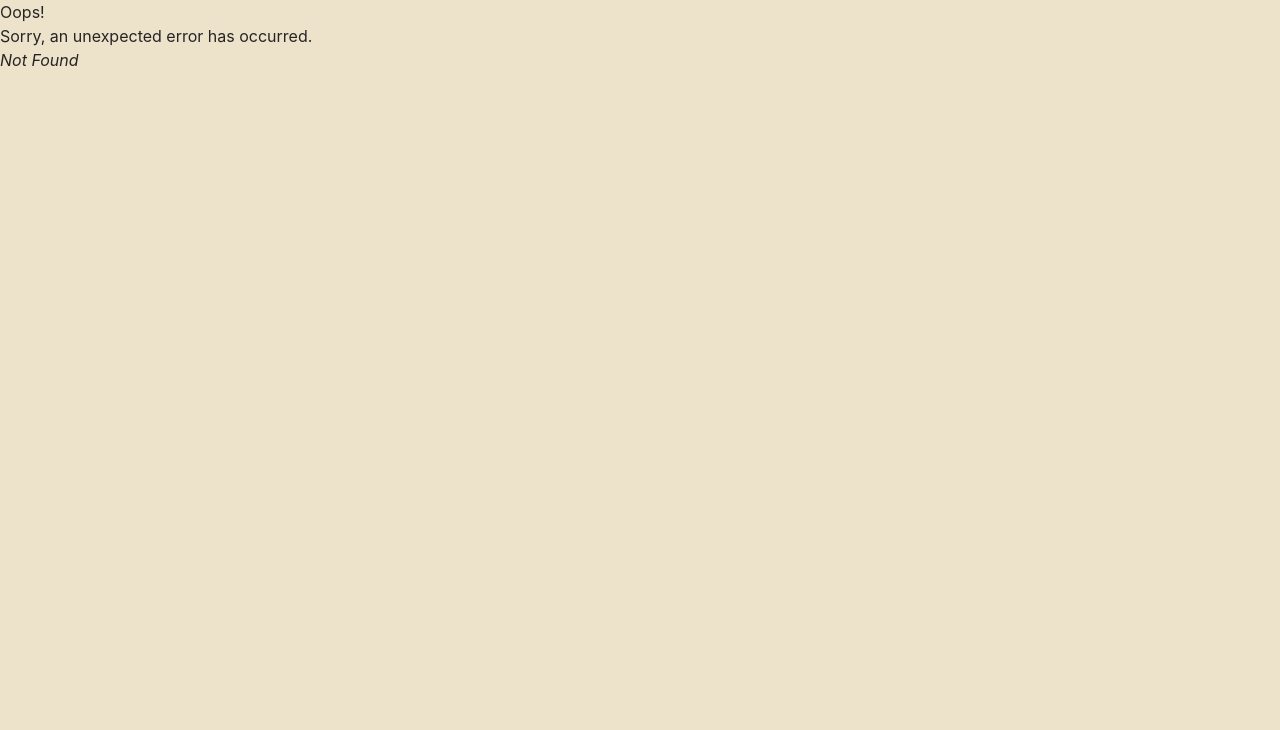
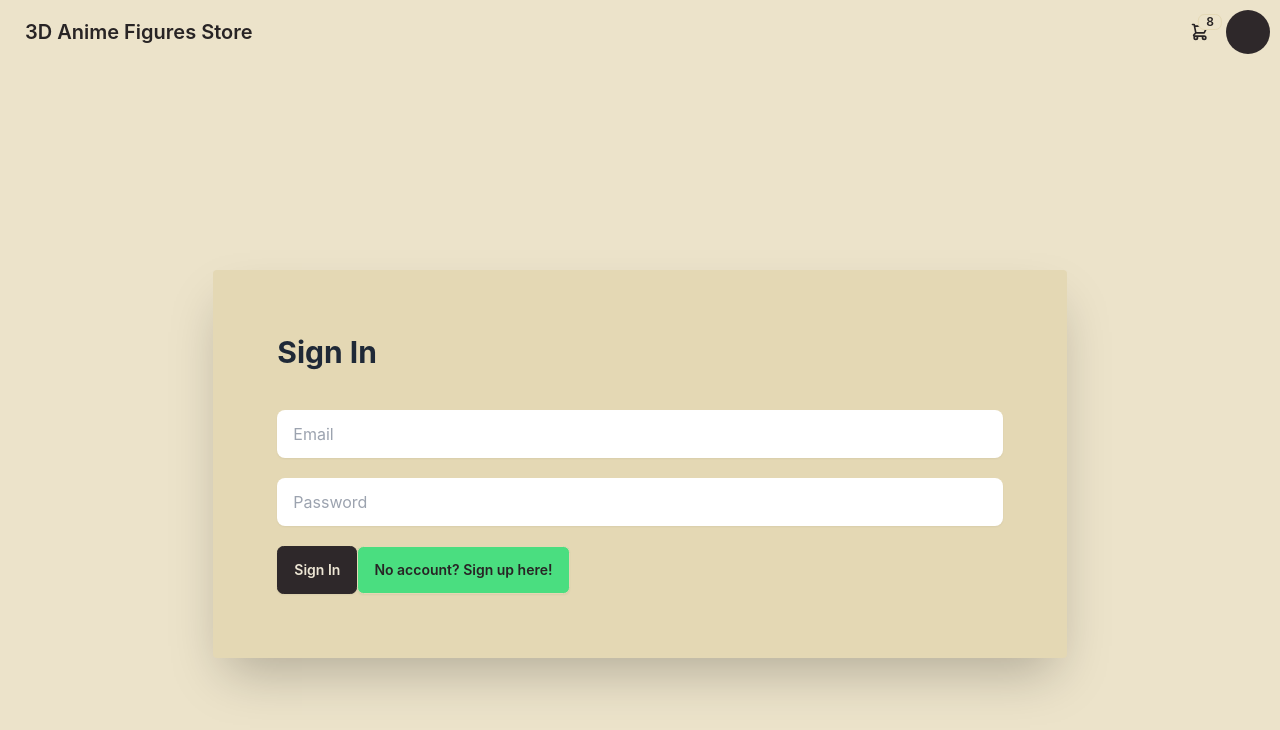
Before and after one commit to leonwongdev/metamerce-frontend, a React (Vite) app: page /signin in a window 1280 px wide. Before the commit this address had no page. Shown: the top 730 px of the page. Built offline with nearby package versions, Linux system fonts and the light colour scheme.

Commit message:
feat: integrate auth with backend

```diff
--- a/src/api/axiosConfig.jsx
+++ b/src/api/axiosConfig.jsx
@@ -2,8 +2,12 @@
 
 import axios from "axios";
 
+console.log(
+  "🚀 ~ import.meta.env.REACT_APP_API_URL",
+  import.meta.env.VITE_APP_API_URL
+);
 const axiosInstance = axios.create({
-  baseURL: "https://api.example.com", // Replace with your actual base URL
+  baseURL: import.meta.env.VITE_APP_API_URL, // Replace with your actual environment variable name
 });
 
 export default axiosInstance;
--- a/src/components/Navbar.jsx
+++ b/src/components/Navbar.jsx
@@ -1,6 +1,13 @@
-import { Link } from "react-router-dom";
+import { Link, useNavigate } from "react-router-dom";
 
 const ProfileDropDown = () => {
+  const navigate = useNavigate();
+  const onLogout = () => {
+    // Remove jwt and email from local storage
+    localStorage.removeItem("jwt");
+    localStorage.removeItem("email");
+    navigate("/");
+  };
   return (
     <>
       <ul
@@ -25,7 +32,9 @@ const ProfileDropDown = () => {
 };
 
 function Navbar() {
-  const isLoggedIn = true; // TODO: Replace with actual login status
+  const userEmail = localStorage.getItem("email");
+  console.log("User Email: ", userEmail);
+  const isLoggedIn = userEmail !== ""; // TODO: Replace with actual login status
   return (
     <nav>
       <div className="navbar bg-base-100">
@@ -88,7 +97,11 @@ function Navbar() {
               </div> */}
               <div className="avatar placeholder">
                 <div className="bg-neutral text-neutral-content rounded-full w-11">
-                  <span>SignIn</span>
+                  {isLoggedIn ? (
+                    <span>{userEmail}</span>
+                  ) : (
+                    <Link to="/signin">SignIn</Link>
+                  )}
                 </div>
               </div>
             </div>
--- a/src/components/ProductDetail.jsx
+++ b/src/components/ProductDetail.jsx
@@ -15,6 +15,7 @@ const ProductDetail = () => {
     creationDate: "2024-06-02T20:11:08.000+00:00",
   };
   return (
+    <div className="h-screen">
       <div className="rounded-box bg-base-200 px-8 mx-36 py-8 my-5">
         <h1 className="font-bold text-2xl text-center mb-6">Product Detail</h1>
         <div className="flex">
@@ -47,6 +48,7 @@ const ProductDetail = () => {
           </div>
         </div>
       </div>
+    </div>
   );
 };
 
--- /dev/null
+++ b/src/components/Signin.jsx
@@ -0,0 +1,63 @@
+import { Link, useNavigate } from "react-router-dom";
+import { useState } from "react";
+import axiosInstance from "../api/axiosConfig";
+
+function SignIn() {
+  const [email, setEmail] = useState("");
+  const [password, setPassword] = useState("");
+  const navigate = useNavigate();
+
+  const onFormSubmit = (e) => {
+    e.preventDefault();
+    console.log("Email: ", email);
+    console.log("Password", password);
+    axiosInstance
+      .post("/auth/signin", {
+        email: email,
+        password: password,
+      })
+      .then((res) => {
+        console.log("Response: ", res);
+        localStorage.setItem("jwt", res.data.jwt);
+        localStorage.setItem("email", email);
+        navigate("/");
+      })
+      .catch((error) => {
+        console.error("Error: ", error);
+      });
+  };
+  return (
+    <div className="h-screen flex justify-center items-center ">
+      <div className="bg-base-200 p-16 rounded shadow-2xl w-2/3">
+        <h2 className="text-3xl font-bold mb-10 text-gray-800">Sign In</h2>
+        <form className="space-y-5" onSubmit={onFormSubmit}>
+          <input
+            type="text"
+            className="w-full px-4 py-3 rounded-lg shadow-sm focus:outline-none"
+            placeholder="Email"
+            name="email"
+            onChange={(e) => {
+              setEmail(e.target.value);
+            }}
+          />
+          <input
+            type="password"
+            className="w-full px-4 py-3 rounded-lg shadow-sm focus:outline-none"
+            placeholder="Password"
+            onChange={(e) => {
+              setPassword(e.target.value);
+            }}
+          />
+          <button className="btn btn-neutral" type="submit">
+            Sign In
+          </button>
+          <Link to="/signup" className="btn bg-green-400 hover:bg-green-600">
+            No account? Sign up here!
+          </Link>
+        </form>
+      </div>
+    </div>
+  );
+}
+
+export default SignIn;
--- /dev/null
+++ b/src/components/Signup.jsx
@@ -0,0 +1,39 @@
+function SignUp() {
+  return (
+    <div className="h-screen flex justify-center items-center">
+      <div className="bg-base-200 p-16 rounded shadow-2xl w-2/3">
+        <h2 className="text-3xl font-bold mb-10 text-gray-800">Sign Up</h2>
+        <form className="space-y-5">
+          <input
+            type="text"
+            className="w-full px-4 py-3 rounded-lg shadow-sm focus:outline-none"
+            placeholder="Full Name"
+            name="fullname"
+          />
+          <input
+            type="email"
+            className="w-full px-4 py-3 rounded-lg shadow-sm focus:outline-none"
+            placeholder="Email"
+            name="email"
+          />
+          <input
+            type="password"
+            className="w-full px-4 py-3 rounded-lg shadow-sm focus:outline-none"
+            placeholder="Password"
+            name="password"
+          />
+
+          <input
+            type="password"
+            className="w-full px-4 py-3 rounded-lg shadow-sm focus:outline-none"
+            placeholder="Confirm Password"
+            name="confirmPassword"
+          />
+          <button className="btn btn-neutral">Sign Up</button>
+        </form>
+      </div>
+    </div>
+  );
+}
+
+export default SignUp;
--- a/src/main.jsx
+++ b/src/main.jsx
@@ -7,6 +7,8 @@ import ProductDetail from "./components/ProductDetail.jsx";
 import ErrorPage from "./components/ErrorPage.jsx";
 import Navbar from "./components/Navbar.jsx";
 import Cart from "./components/Cart.jsx";
+import SignUp from "./components/Signup.jsx";
+import SignIn from "./components/Signin.jsx";
 
 function Layout() {
   return (
@@ -26,6 +28,10 @@ const router = createBrowserRouter([
       { path: "product/:id", element: <ProductDetail /> },
       // Cart
       { path: "cart", element: <Cart /> },
+      // Signin
+      { path: "signin", element: <SignIn /> },
+      // Signup
+      { path: "signup", element: <SignUp /> },
     ],
   },
 ]);
```
Also changed, not shown: 1 other file (tests, documents, lock files or other folders). Lines whose indentation alone changed are shown as unchanged.
